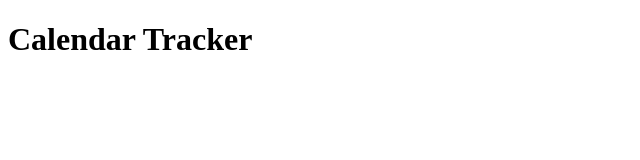
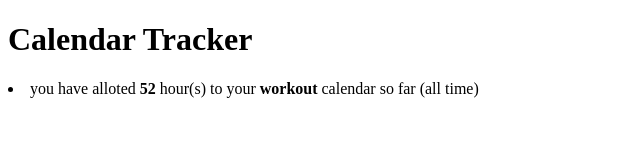
Before and after one commit to Geo52/Calendar-Tracker-Extension, a plain HTML site: page index.html in a window 1280 px wide. Shown: the whole page, without its empty margins (0-640 px from the left). Drawn offline with Linux system fonts and the light colour scheme.

Commit message:
tested js file and added static example

```diff
--- a/index.html
+++ b/index.html
@@ -1,12 +1,16 @@
 <!DOCTYPE html>
 <html lang="en">
-<head>
-    <meta charset="UTF-8">
-    <meta name="viewport" content="width=device-width, initial-scale=1.0">
+  <head>
+    <meta charset="UTF-8" />
+    <meta name="viewport" content="width=device-width, initial-scale=1.0" />
     <title>Document</title>
-</head>
-<body>
+  </head>
+  <body>
     <h1>Calendar Tracker</h1>
-</body>
-<script src="script.js"></script>
+    <li>
+      you have alloted <b time></b> hour(s) to your <b calendar></b> calendar so
+      far (all time)
+    </li>
+  </body>
+  <script src="script.js"></script>
 </html>
--- a/script.js
+++ b/script.js
@@ -0,0 +1,5 @@
+const time = document.querySelector('[time]')
+const calendar = document.querySelector('[calendar]')
+
+time.textContent = 52;
+calendar.textContent = "workout"
```
